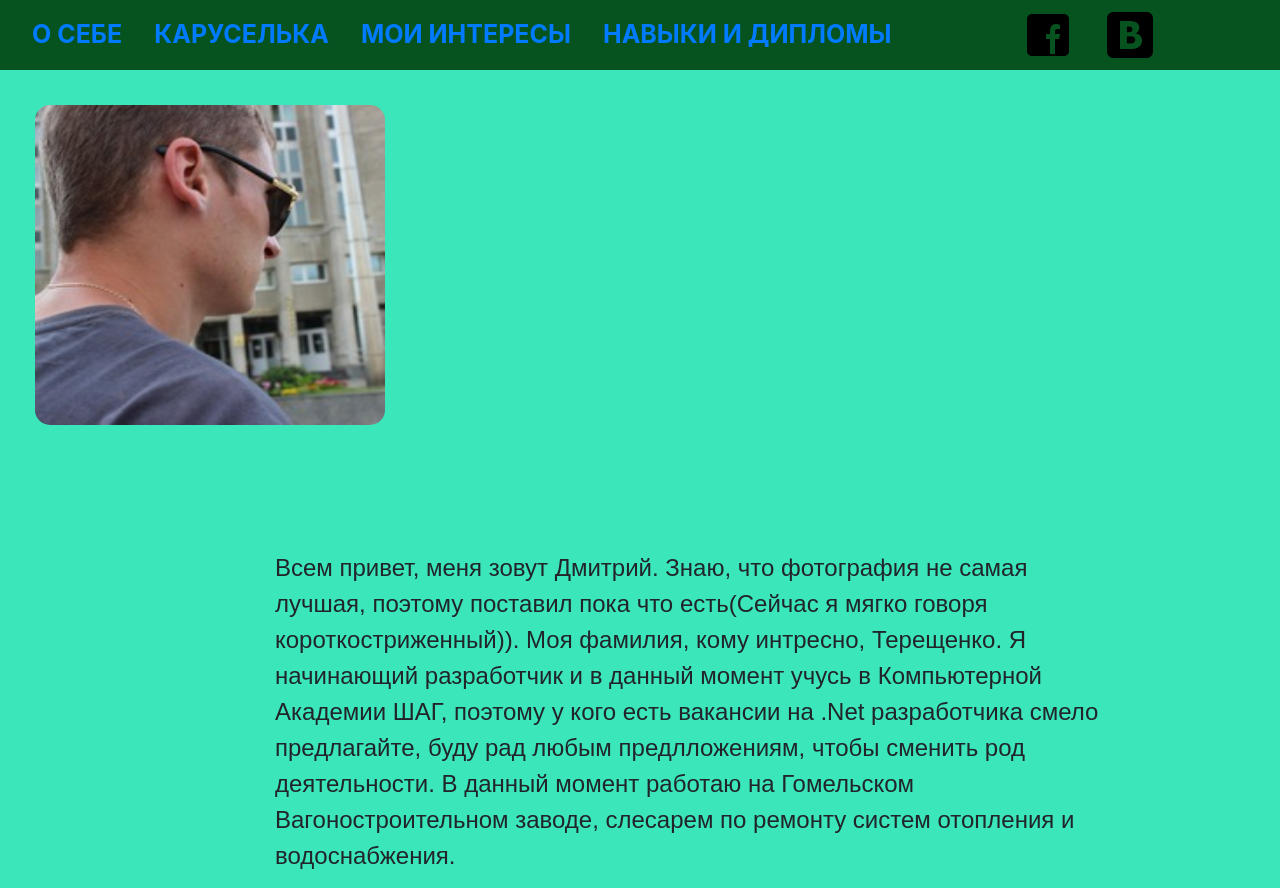
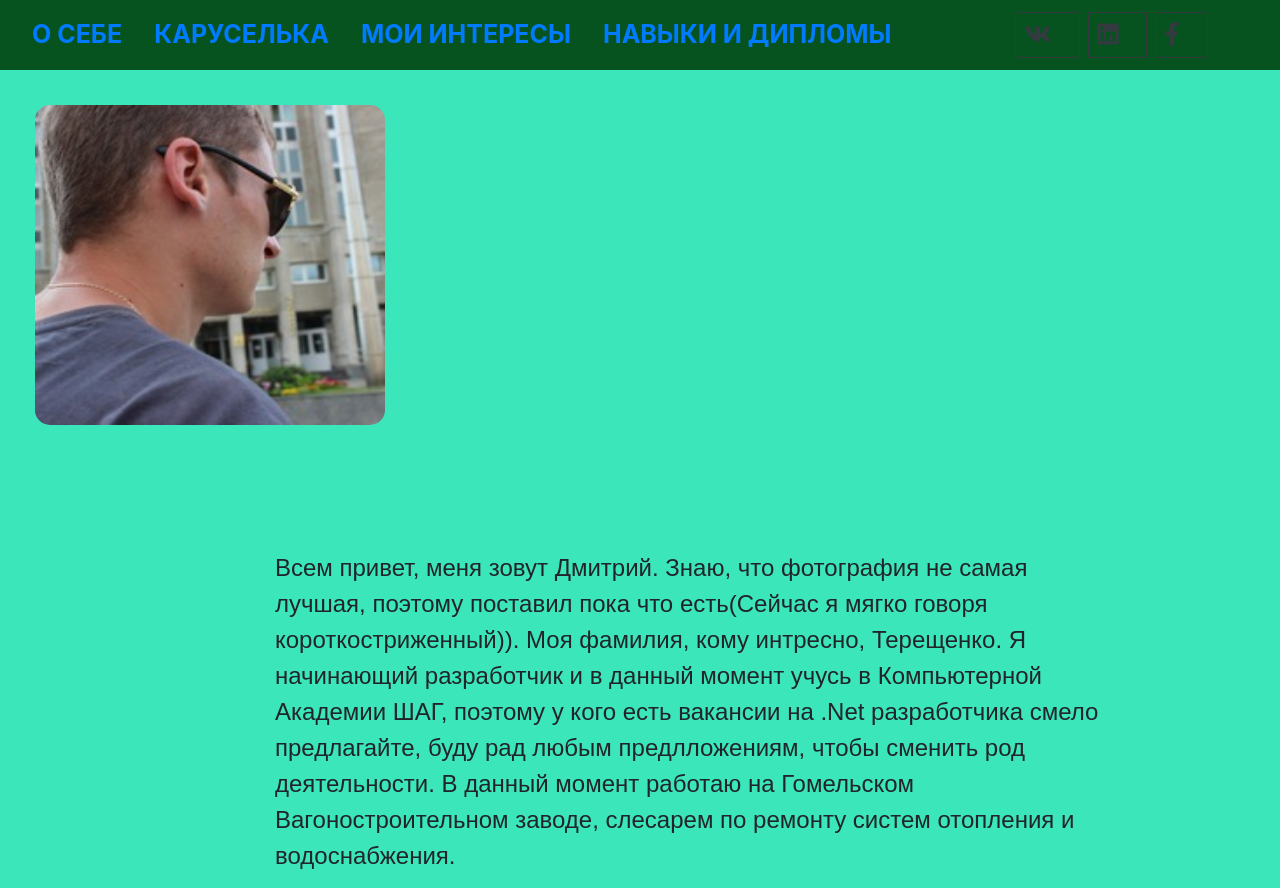
Before and after one commit to DimaTer89/DimaTer89.github.io, a plain HTML site: page index.html in a window 1280 px wide. Shown: the top 888 px of the page. Drawn offline with nearby package versions, Linux system fonts and the light colour scheme; grey boxes are pictures that could not be loaded.

Commit message:
Add files via upload

```diff
--- a/index.html
+++ b/index.html
@@ -27,12 +27,16 @@
       <a class="nav-item nav-link" href="#my_interes">Мои интересы</a>
       <a class="nav-item nav-link" href="#skills">Навыки и Дипломы</a>
       <div class="btn-group group">
-        <a class="pl-3" href="https://www.facebook.com/profile.php?id=100010187709794" target="_blank"><img
+        <!-- <a class="pl-3" href="https://www.facebook.com/profile.php?id=100010187709794" target="_blank"><img
             src="img/facebook.png" alt=""></a>
         <a class="pl-3"
           href="https://www.linkedin.com/in/%D0%B4%D0%BC%D0%B8%D1%82%D1%80%D0%B8%D0%B9-%D1%82%D0%B5%D1%80%D0%B5%D1%89%D0%B5%D0%BD%D0%BA%D0%BE/"
           target="_blank"><img src="img/linkedin.png" alt=""></a>
-        <a class="pl-3" href="https://vk.com/devostator89" target="_blank"><img src="img/vk.png" alt=""></a>
+        <a class="pl-3" href="https://vk.com/devostator89" target="_blank"><img src="img/vk.png" alt=""></a> -->
+        <a href="https://vk.com/devostator89" target="_blank" class="btn btn-outline-dark ml-2 btn-sm"> <i class="fab fa-vk fa-1x"></i></a>
+        <a href="https://www.linkedin.com/in/%D0%B4%D0%BC%D0%B8%D1%82%D1%80%D0%B8%D0%B9-%D1%82%D0%B5%D1%80%D0%B5%D1%89%D0%B5%D0%BD%D0%BA%D0%BE/"
+        target="_blank" class="btn btn-outline-dark ml-2 btn-sm"><i class="fab fa-linkedin fa-1x"></i></a>
+        <a href="https://www.facebook.com/profile.php?id=100010187709794" target="_blank" class="btn btn-outline-dark ml-2 btn-sm"><i class="fab fa-facebook-f fa-1x"></i></a>
       </div>
     </div>
   </nav>
```
